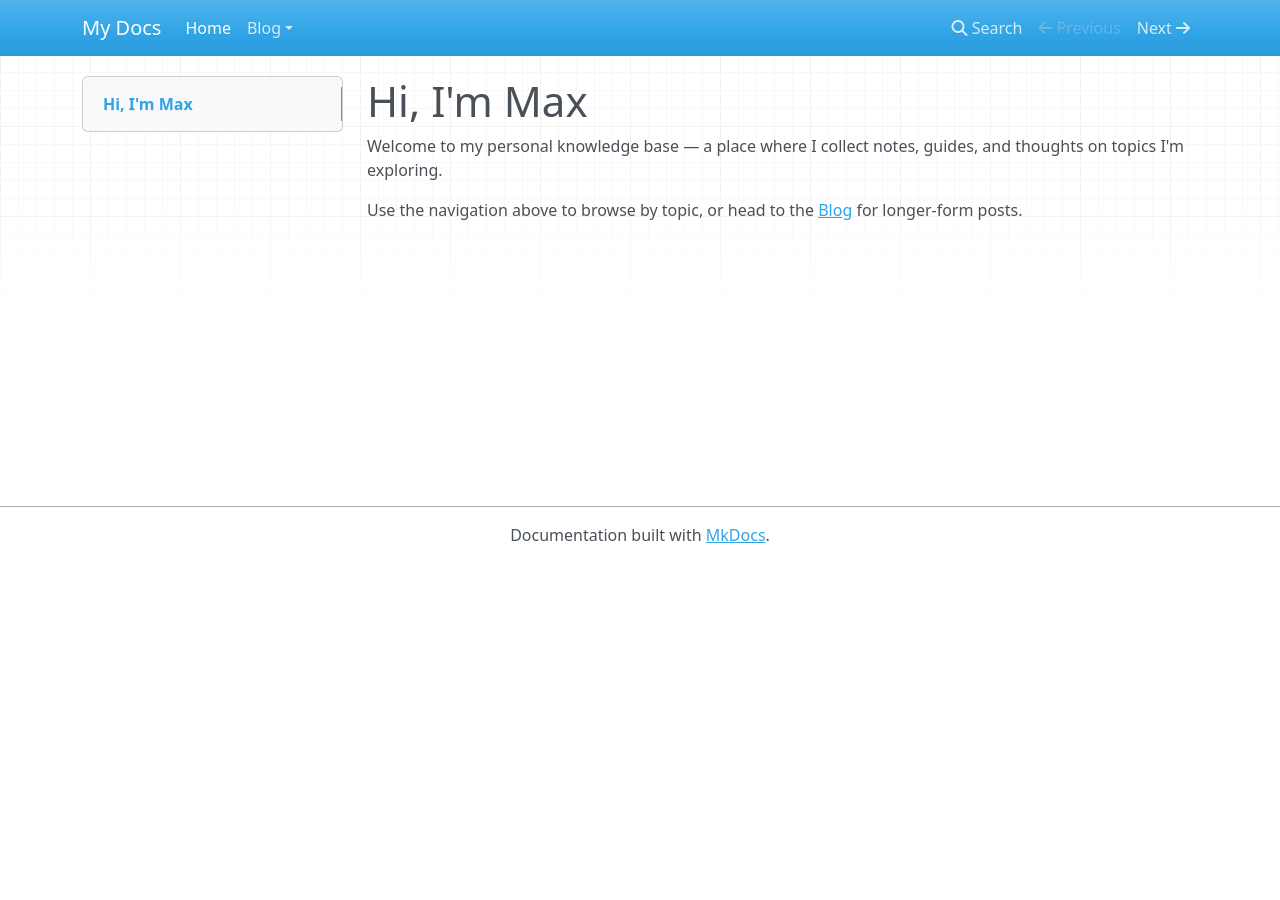
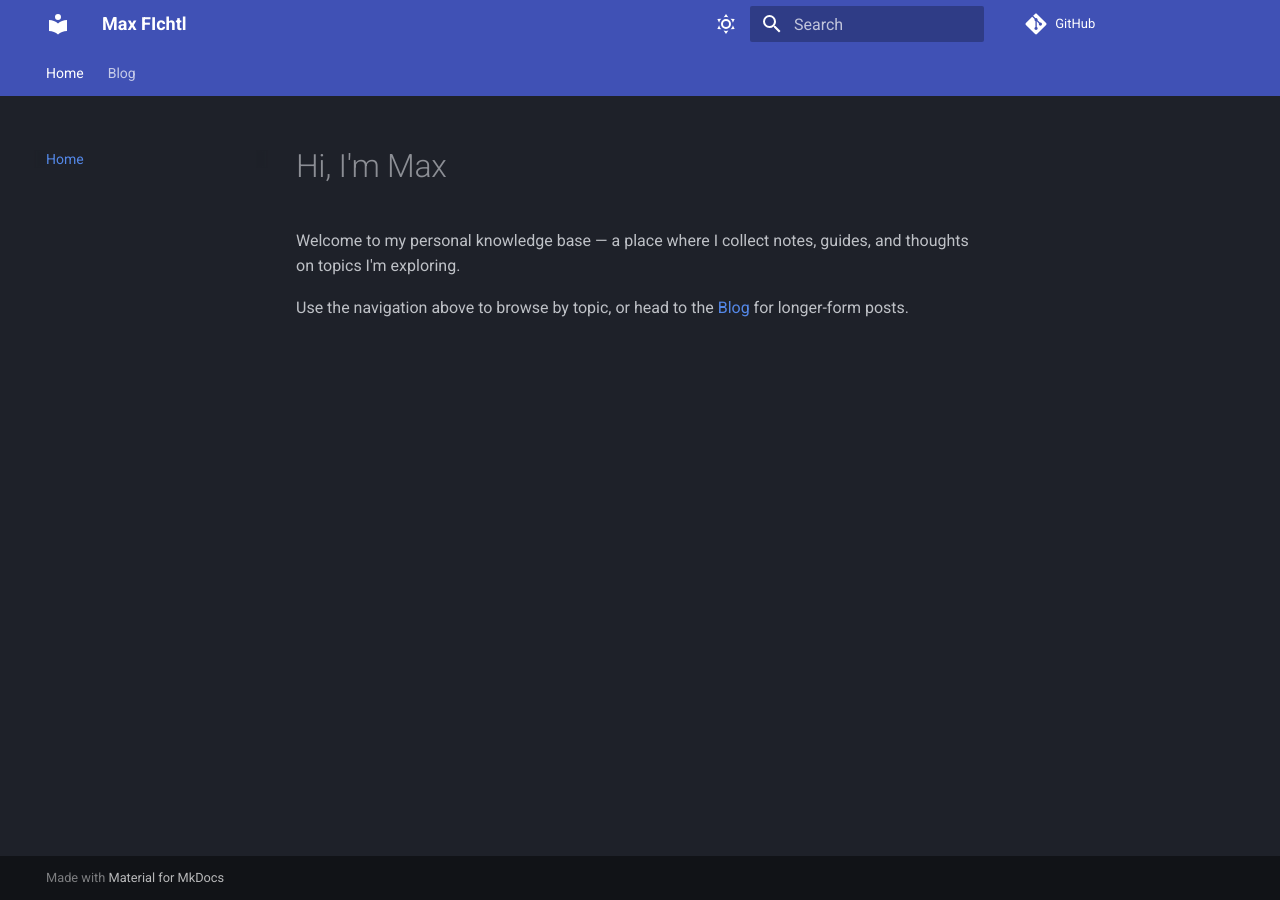
Before and after one commit to max-fic/site, an MkDocs documentation site: the page built from docs/index.md, in a window 1280 px wide. Built offline with MkDocs 1.6.1 and Material for MkDocs 9.7.7, drawn with Linux system fonts in a browser that asks for light colours; nearby versions of some CDN libraries; comment, search, counter and statistics services are not loaded.

Commit message:
feat: add light/dark mode palette toggle

```diff
--- a/mkdocs.yml
+++ b/mkdocs.yml
@@ -1 +1,47 @@
-site_name: My Docs
+site_name: Max FIchtl
+site_url: https://max-fic.github.io/site/
+repo_url: https://github.com/max-fic/site
+
+theme:
+  name: material
+  palette:
+    - scheme: slate
+      primary: indigo
+      accent: indigo
+      toggle:
+        icon: material/weather-sunny
+        name: Switch to light mode
+    - scheme: default
+      primary: indigo
+      accent: indigo
+      toggle:
+        icon: material/weather-night
+        name: Switch to dark mode
+  features:
+    - navigation.tabs
+    - navigation.indexes
+    - navigation.top
+    - search.suggest
+    - search.highlight
+    - content.code.copy
+
+plugins:
+  - search
+  - tags
+  - blog:
+      blog_dir: blog
+      post_date_format: medium
+      archive: true
+
+markdown_extensions:
+  - admonition
+  - pymdownx.details
+  - pymdownx.superfences
+  - pymdownx.highlight:
+      anchor_linenums: true
+  - pymdownx.tabbed:
+      alternate_style: true
+  - attr_list
+  - md_in_html
+  - tables
+  - footnotes
```
